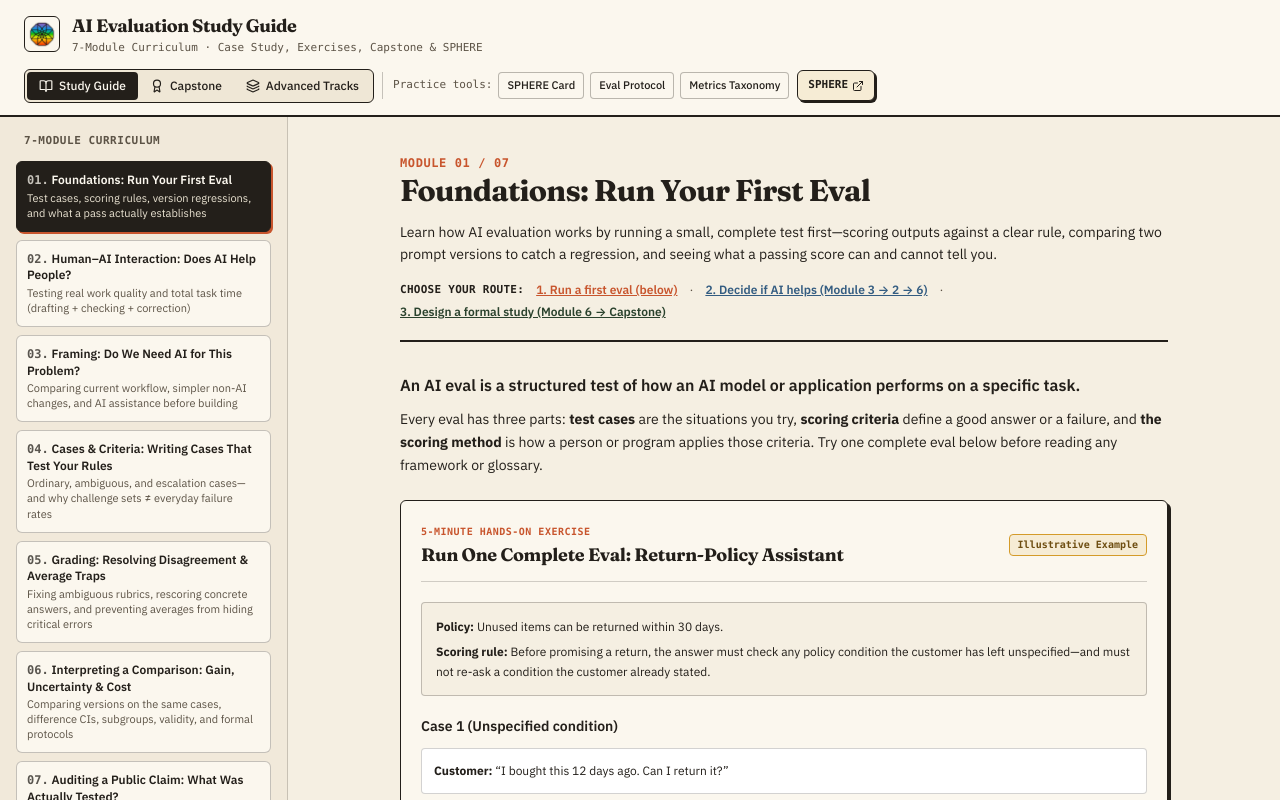
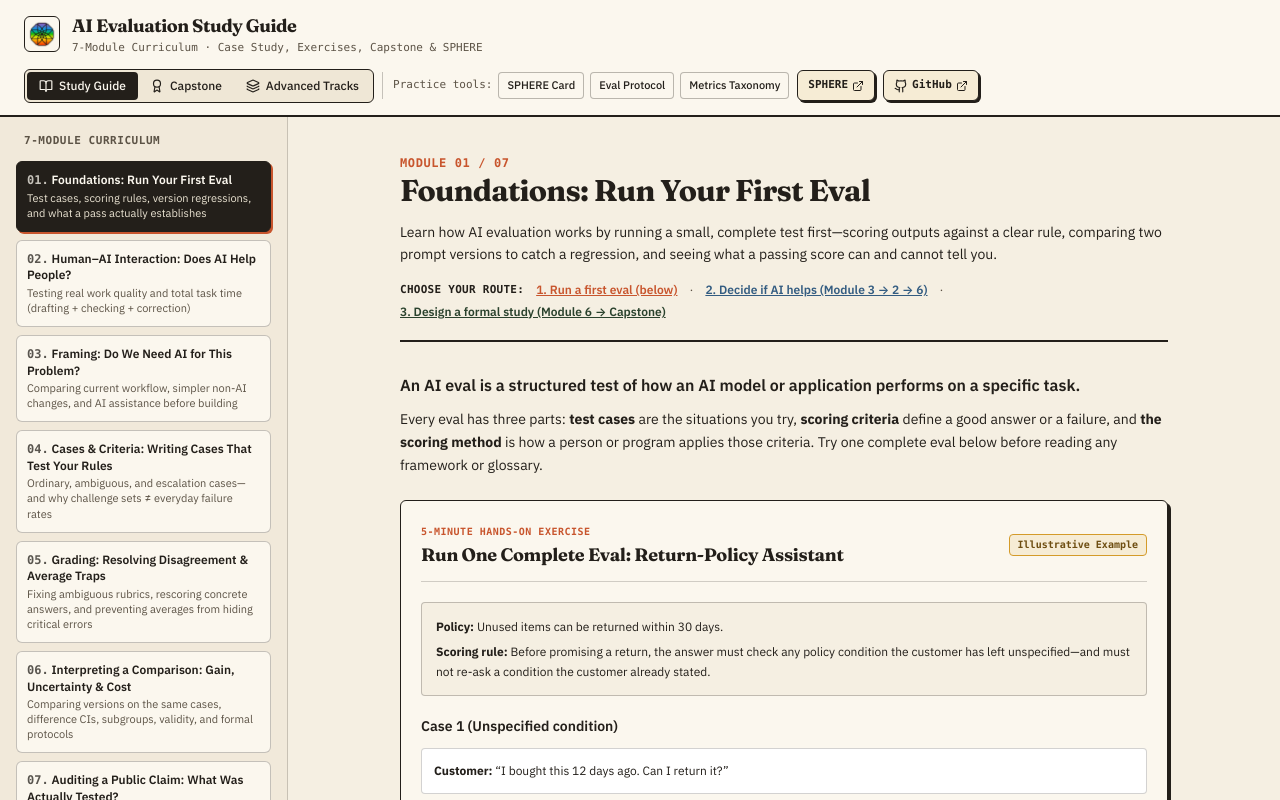
Before and after one commit to m5rc238/ai-evals, a React (Vite) app: page / in a window 1280 px wide. Shown: the top 800 px of the page. Built offline with nearby package versions, Linux system fonts and the light colour scheme.

Commit message:
Add GitHub repository link for collaborators

```diff
--- a/src/App.tsx
+++ b/src/App.tsx
@@ -1,5 +1,5 @@
 import { useState } from 'react';
-import { Award, BookOpen, ClipboardCheck, ExternalLink, Layers, Menu, TableProperties, X } from 'lucide-react';
+import { Award, BookOpen, ClipboardCheck, ExternalLink, Github, Layers, Menu, TableProperties, X } from 'lucide-react';
 import { MODULES_CURRICULUM } from './data/curriculum';
 import { ModuleRenderer } from './components/ModuleRenderer';
 import { CapstoneView } from './components/CapstoneView';
@@ -137,6 +137,18 @@ export function App() {
               className="vintage-btn inline-flex items-center gap-1 rounded-md bg-[#F6ECD5] px-2.5 py-1.5 font-mono text-[11px] font-semibold text-[#231F1A]"
             >
               SPHERE
+              <ExternalLink className="h-3 w-3" />
+            </a>
+            <a
+              href="https://github.com/m5rc238/ai-evals"
+              target="_blank"
+              rel="noopener noreferrer"
+              title="Collaborate on GitHub"
+              aria-label="Collaborate on GitHub"
+              className="vintage-btn inline-flex items-center gap-1 rounded-md bg-[#F6ECD5] px-2.5 py-1.5 font-mono text-[11px] font-semibold text-[#231F1A]"
+            >
+              <Github className="h-3.5 w-3.5" />
+              <span className="hidden sm:inline">GitHub</span>
               <ExternalLink className="h-3 w-3" />
             </a>
           </div>
@@ -299,6 +311,25 @@ export function App() {
           </main>
         </div>
       )}
+
+      {/* Footer */}
+      <footer className="border-t-2 border-[#231F1A]/20 bg-[#FBF7EE] px-4 py-4 sm:px-6">
+        <div className="mx-auto flex max-w-7xl flex-wrap items-center justify-between gap-3 text-xs text-[#5C5346]">
+          <p>
+            Open-source study guide &amp; evaluation tools. Want to collaborate, suggest edits, or contribute?
+          </p>
+          <a
+            href="https://github.com/m5rc238/ai-evals"
+            target="_blank"
+            rel="noopener noreferrer"
+            className="inline-flex items-center gap-1.5 font-mono text-[11px] font-semibold text-[#231F1A] underline decoration-[#231F1A]/40 underline-offset-4 hover:decoration-[#231F1A]"
+          >
+            <Github className="h-3.5 w-3.5" />
+            github.com/m5rc238/ai-evals
+            <ExternalLink className="h-3 w-3" />
+          </a>
+        </div>
+      </footer>
     </div>
   );
 }
```
